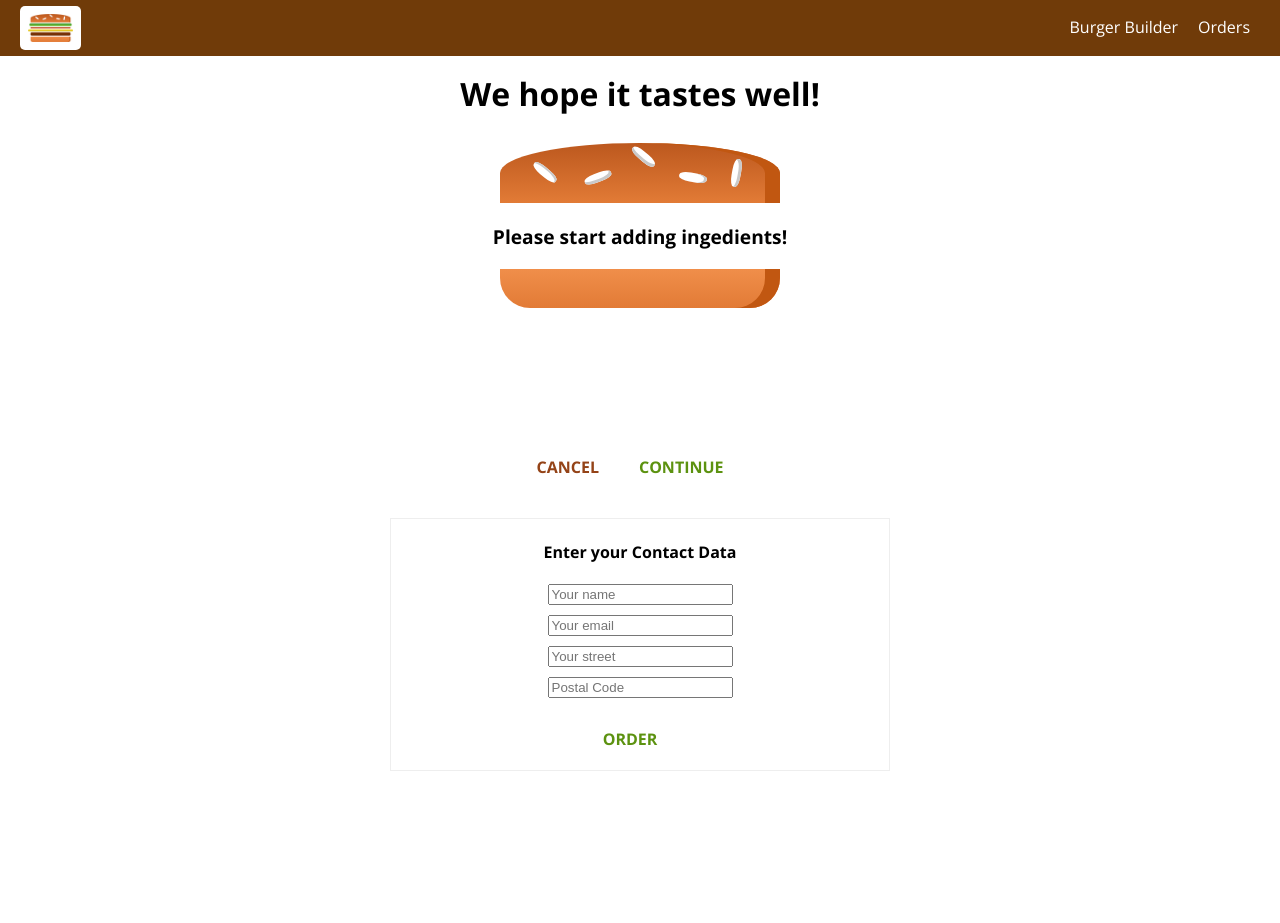
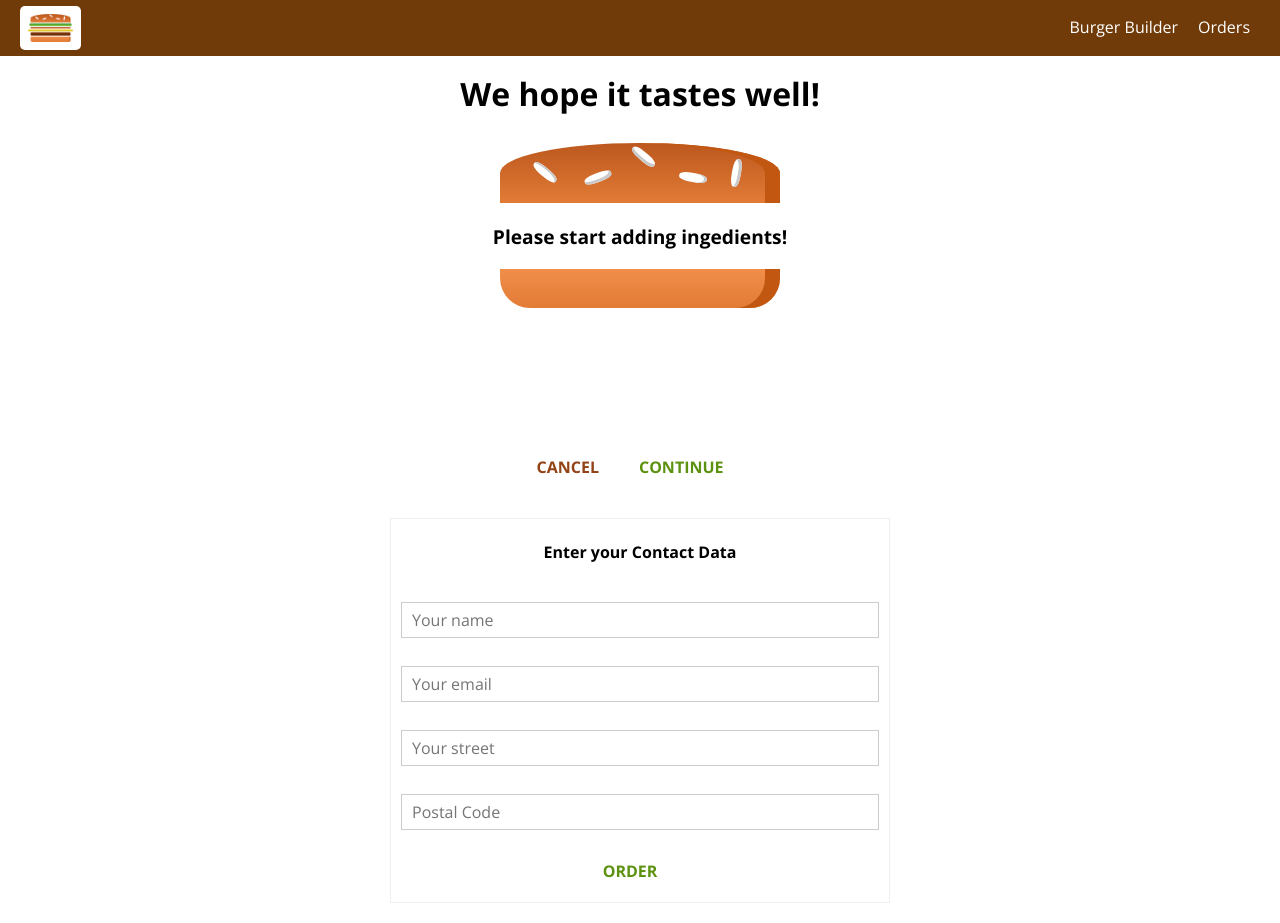
Before and after one commit to HubertSpringer/GameBlade, a React (Create React App) app in the folder Frontend/: page /Burger/Checkout in a window 1280 px wide. Both pictures are taken after a click on the button "CONTINUE". Before the commit the page ends 800 px from the top, so only its background shows below. Built offline with nearby package versions, Linux system fonts and the light colour scheme.

Commit message:
Input Control

```diff
--- /dev/null
+++ b/Frontend/src/components/UI/Input/Input.js
@@ -0,0 +1,28 @@
+import React from 'react';
+import classes from './Input.module.css'
+
+const input = (props) => {
+
+	let inputElement = null;
+
+	switch(props.inputtype){
+		case('input'):
+			inputElement = <input className={classes.InputElement} {...props} />;
+			break;
+		case ('textarea'):
+			inputElement = <textarea className={classes.InputElement} {...props} />;
+			break;
+		default:
+			inputElement = <input className={classes.InputElement} {...props} />;
+
+	}
+
+	return (
+		<div className={classes.Input} >
+			<label className={classes.Label}>{props.label}</label>
+			{inputElement}
+		</div>
+	);
+};
+
+export default input;
--- /dev/null
+++ b/Frontend/src/components/UI/Input/Input.module.css
@@ -0,0 +1,27 @@
+.Input {
+	width: 100%;
+	padding: 10px;
+	box-sizing: border-box;
+}
+
+.Label {
+	font-weight: bold;
+	display: block;
+	margin-bottom: 8px;
+}
+
+.InputElement {
+	outline: none;
+	border: 1px solid #ccc;
+	background-color: white;
+	font: inherit;
+	padding: 6px 10px;
+	display: block;
+	width: 100%;
+	box-sizing: border-box;
+}
+
+.InputElement:focus {
+	outline: none;
+	background-color: #ccc;
+}
--- a/Frontend/src/containers/Checkout/ContactData/ContactData.js
+++ b/Frontend/src/containers/Checkout/ContactData/ContactData.js
@@ -1,18 +1,17 @@
-import React , { Component} from 'react';
+ import React , { Component} from 'react';
 import Button from './../../../components/UI/Button/Button';
 import classes from './ContactData.module.css';
 import axios from '../../../axios-orders';
 import Spinner from '../../../components/UI/Spinner/Spinner';
+import Input from '../../../components/UI/Input/Input';
 
 
 class ContactData extends Component {
 	state = {
 		name: '',
 		email: '',
-		address:{
-			street: '',
-			postalCode: '',
-		},
+		street: '',
+		postalCode: '',
 		loading: false,
 	}
 
@@ -49,10 +48,10 @@ class ContactData extends Component {
 	render(){
 		let form = (
 			<form>
-				<input className={classes.Input} type="text" name="name" placeholder="Your name" />
-				<input className={classes.Input} type="email" name="email" placeholder="Your email" />
-				<input className={classes.Input} type="text" name="street" placeholder="Your street" />
-				<input className={classes.Input} type="text" name="postal" placeholder="Postal Code" />
+				<Input inputtype="input" type="text" name="name" placeholder="Your name" />
+				<Input inputtype="input" type="email" name="email" placeholder="Your email" />
+				<Input inputtype="input" type="text" name="street" placeholder="Your street" />
+				<Input inputtype="input" type="text" name="postal" placeholder="Postal Code" />
 				<Button btnType="Success" clicked={this.orderHandler}>ORDER</Button>
 			</form>);
 
```
